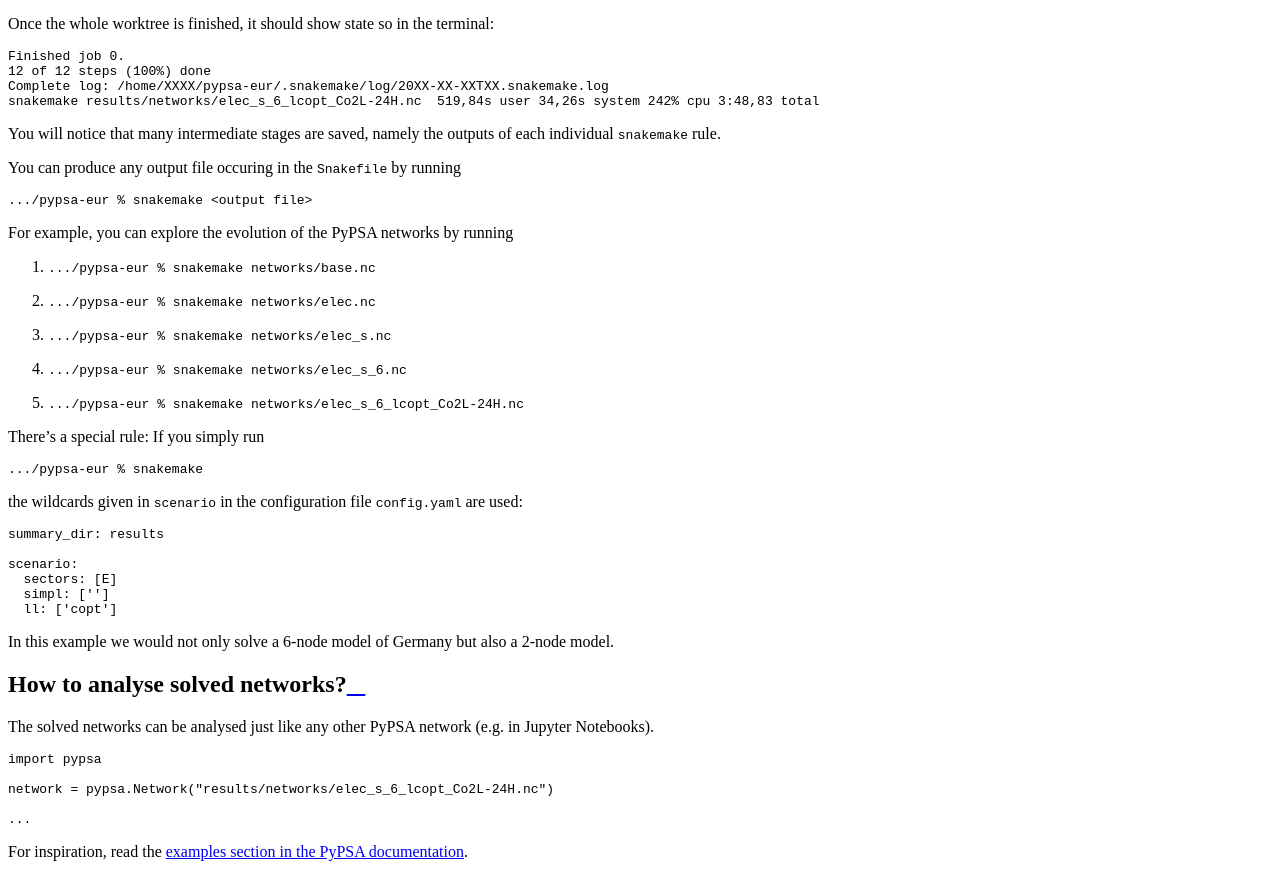
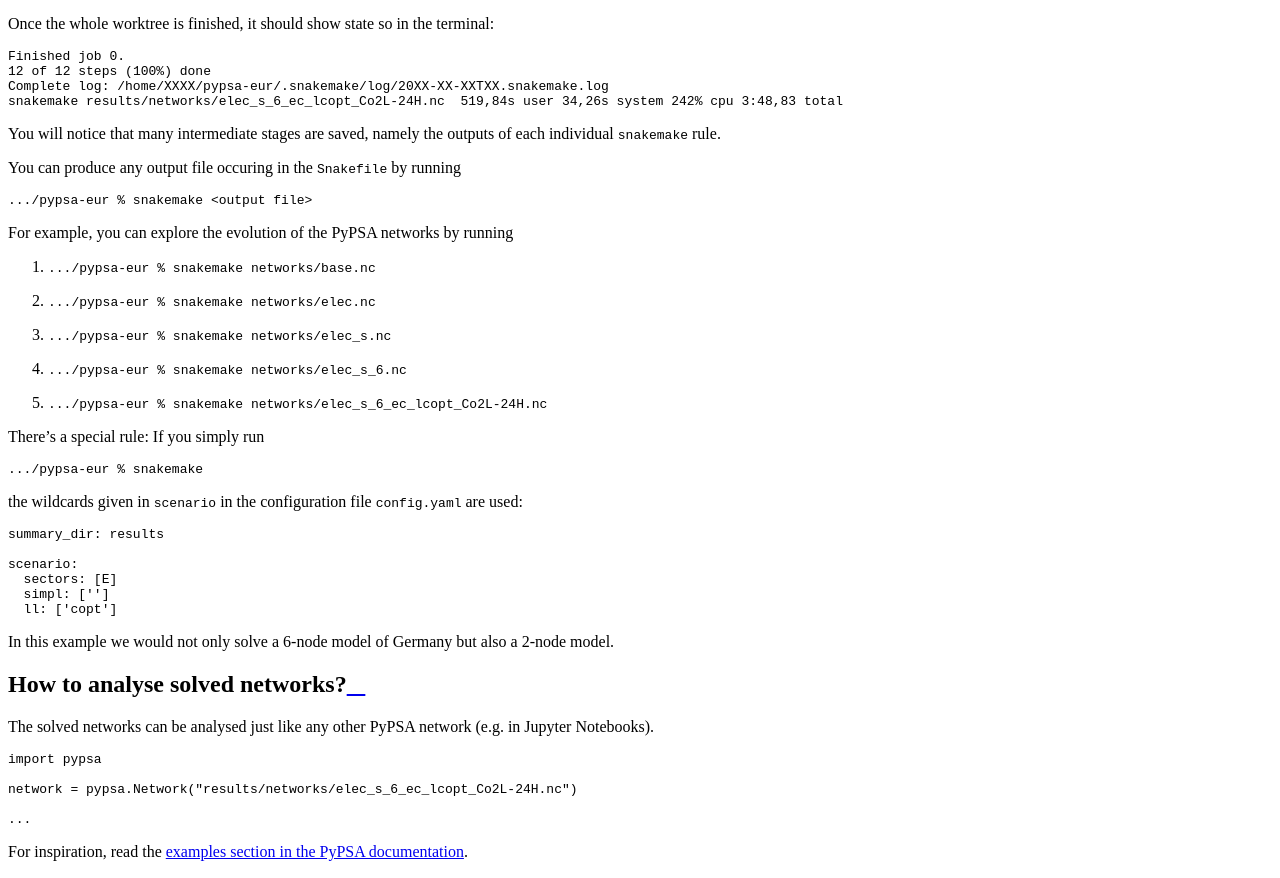
Before and after one commit to PyPSA/PyPSA, a Sphinx documentation site: the page built from doc/tutorial.rst, in a window 1280 px wide and 1400 px high, scrolled down 3802 px. Shown: the part 299-1177 px from the top of the window. Built offline with Sphinx 7.4.7 and the Read the Docs theme 2.0.0, drawn with Linux system fonts in a browser that asks for light colours; some of the changed text lies outside the part shown.

```diff
--- a/doc/installation.rst
+++ b/doc/installation.rst
@@ -77,12 +77,14 @@ For installation instructions of these solvers for your operating system, follow
 
     .. code:: bash
 
+        conda activate pypsa-eur
         conda install -c conda-forge ipopt coincbc
 
     and on Windows
 
     .. code:: bash
 
+        conda activate pypsa-eur
         conda install -c conda-forge ipopt glpk
 
 
--- a/doc/tutorial.rst
+++ b/doc/tutorial.rst
@@ -103,9 +103,9 @@ clustered down to 6 buses and every 24 hours aggregated to one snapshot. The com
 
 .. code:: bash
 
-    .../pypsa-eur % snakemake results/networks/elec_s_6_lcopt_Co2L-24H.nc
+    .../pypsa-eur % snakemake results/networks/elec_s_6_ec_lcopt_Co2L-24H.nc
 
-orders ``snakemake`` to run the script ``solve_network`` that produces the solved network and stores it in ``.../pypsa-eur/results/networks`` with the name ``elec_s_6_lcopt_Co2L-24H.nc``:
+orders ``snakemake`` to run the script ``solve_network`` that produces the solved network and stores it in ``.../pypsa-eur/results/networks`` with the name ``elec_s_6_ec_lcopt_Co2L-24H.nc``:
 
 .. code::
 
@@ -234,7 +234,7 @@ Once the whole worktree is finished, it should show state so in the terminal:
     Finished job 0.
     12 of 12 steps (100%) done
     Complete log: /home/XXXX/pypsa-eur/.snakemake/log/20XX-XX-XXTXX.snakemake.log
-    snakemake results/networks/elec_s_6_lcopt_Co2L-24H.nc  519,84s user 34,26s system 242% cpu 3:48,83 total
+    snakemake results/networks/elec_s_6_ec_lcopt_Co2L-24H.nc  519,84s user 34,26s system 242% cpu 3:48,83 total
 
 You will notice that many intermediate stages are saved, namely the outputs of each individual ``snakemake`` rule.
 
@@ -250,7 +250,7 @@ For example, you can explore the evolution of the PyPSA networks by running
 #. ``.../pypsa-eur % snakemake networks/elec.nc``
 #. ``.../pypsa-eur % snakemake networks/elec_s.nc``
 #. ``.../pypsa-eur % snakemake networks/elec_s_6.nc``
-#. ``.../pypsa-eur % snakemake networks/elec_s_6_lcopt_Co2L-24H.nc``
+#. ``.../pypsa-eur % snakemake networks/elec_s_6_ec_lcopt_Co2L-24H.nc``
 
 There's a special rule: If you simply run
 
@@ -275,7 +275,7 @@ The solved networks can be analysed just like any other PyPSA network (e.g. in J
 
     import pypsa
 
-    network = pypsa.Network("results/networks/elec_s_6_lcopt_Co2L-24H.nc")
+    network = pypsa.Network("results/networks/elec_s_6_ec_lcopt_Co2L-24H.nc")
 
     ...
 
```
Also changed, not shown: 1 other file.
